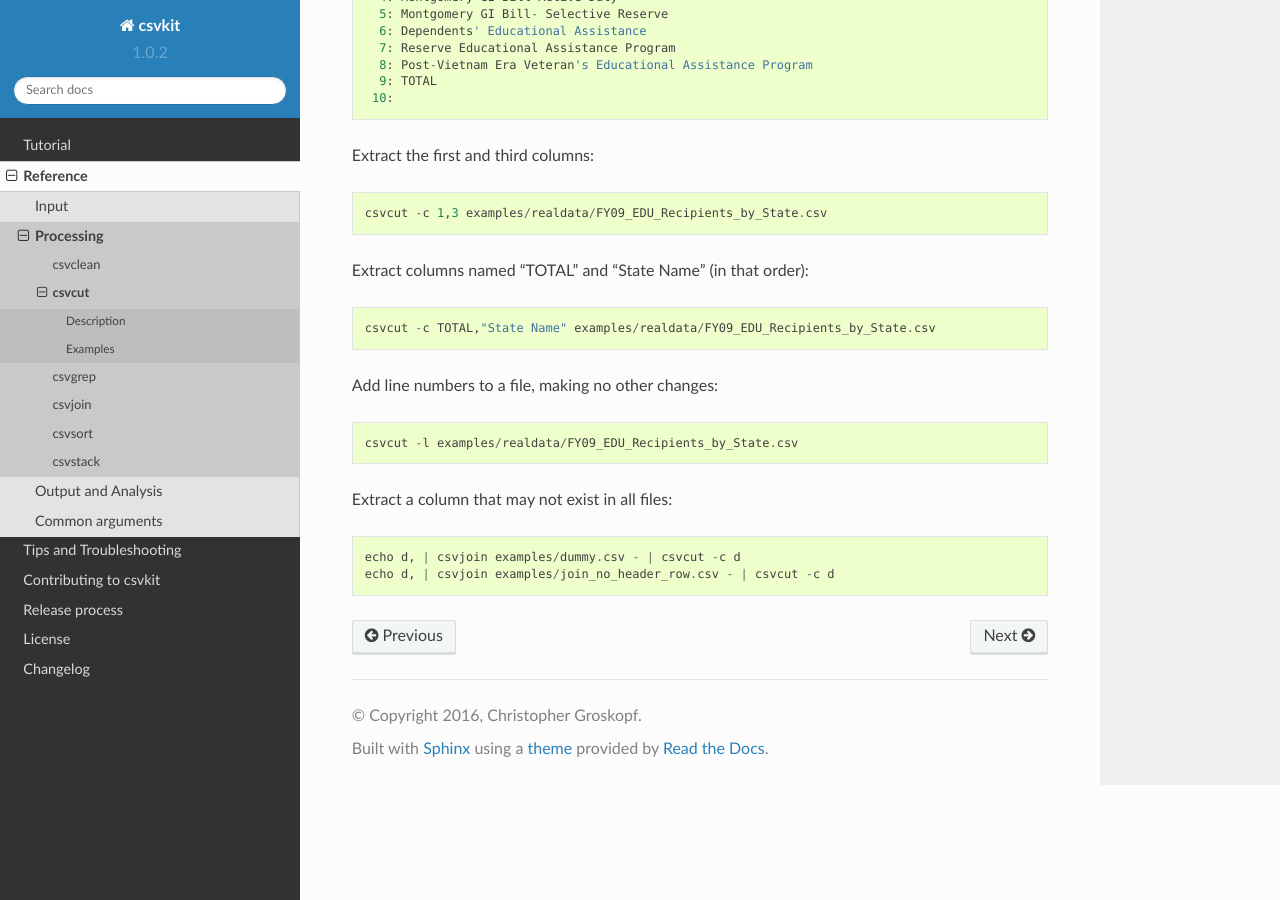
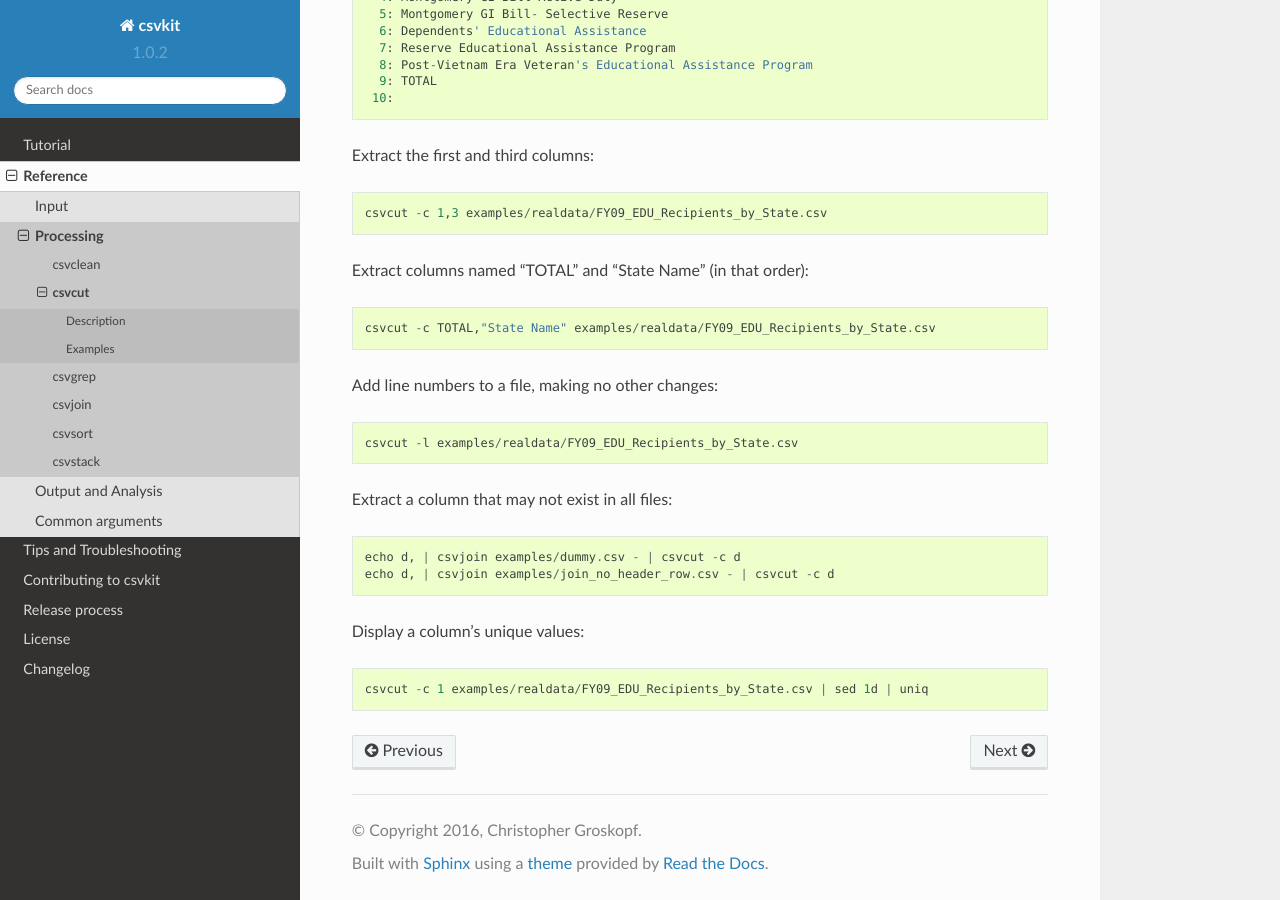
Before and after one commit to wireservice/csvkit, a Sphinx documentation site: the page built from docs/scripts/csvcut.rst, in a window 1280 px wide and 900 px high, scrolled down 1044 px. Built offline with Sphinx 7.4.7 and the Read the Docs theme 2.0.0, drawn with Linux system fonts in a browser that asks for light colours.

Commit message:
Document how to extract a column's unique values, closes #448

```diff
--- a/docs/scripts/csvcut.rst
+++ b/docs/scripts/csvcut.rst
@@ -70,3 +70,7 @@ Extract a column that may not exist in all files::
 
     echo d, | csvjoin examples/dummy.csv - | csvcut -c d
     echo d, | csvjoin examples/join_no_header_row.csv - | csvcut -c d
+
+Display a column's unique values::
+
+    csvcut -c 1 examples/realdata/FY09_EDU_Recipients_by_State.csv | sed 1d | uniq
```
